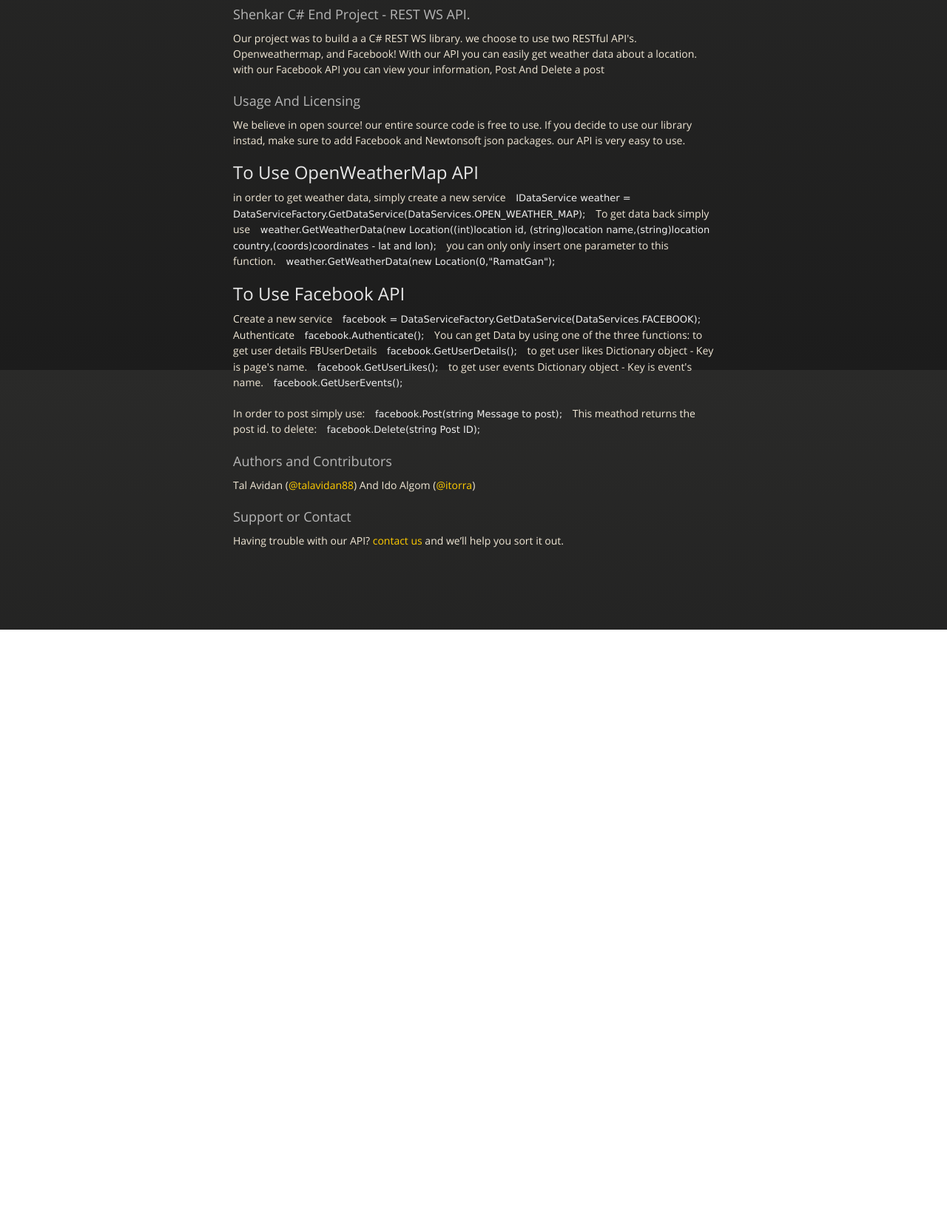
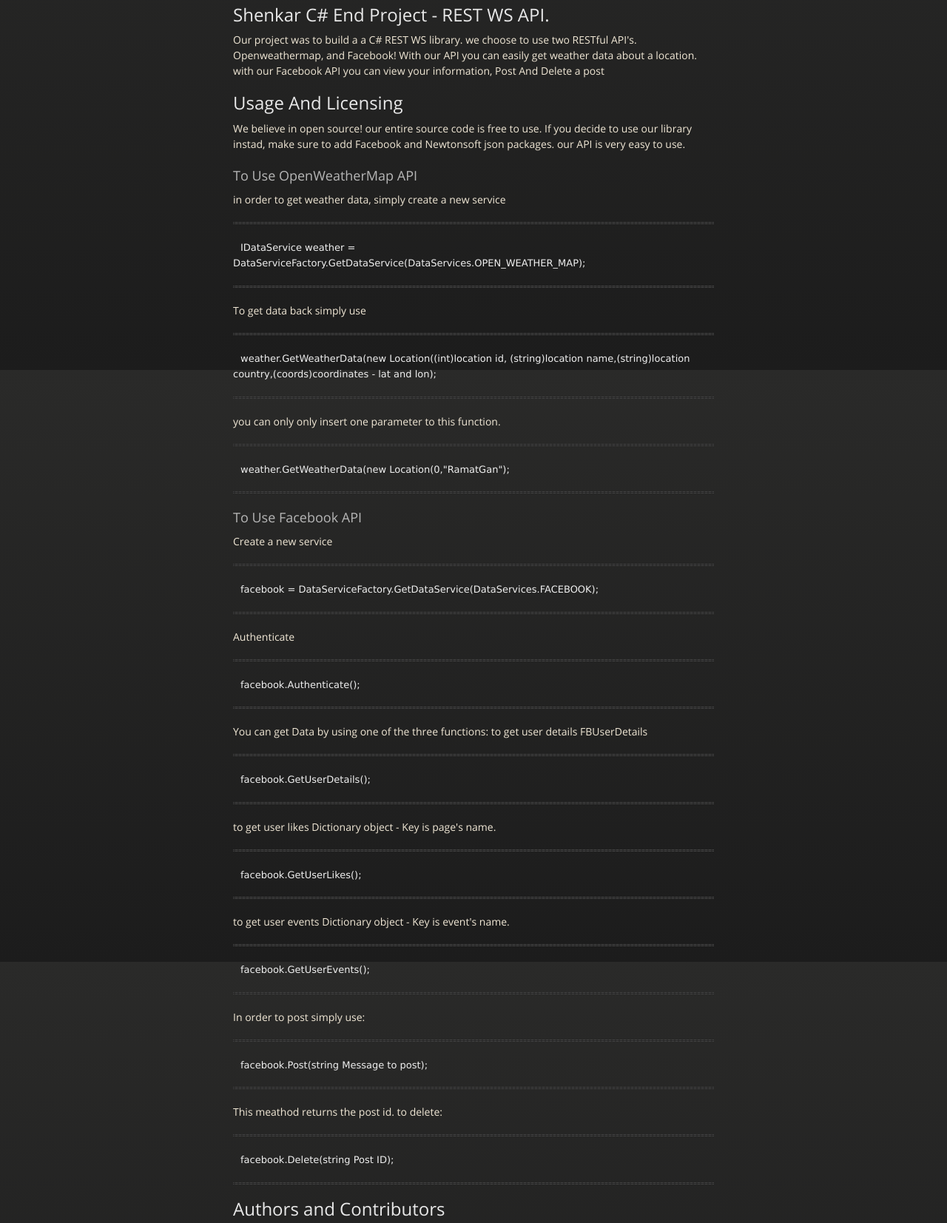
Before and after one commit to Talavidan88/CSHarpWSAPI, a plain HTML site: page index.html in a window 1280 px wide. Shown: the part 300-1953 px from the top of the page at 74% size. Before the commit the page ends 1151 px from the top, so only its background shows below. Drawn offline with nearby package versions, Linux system fonts and the light colour scheme.

Commit message:
Replace master branch with page content via GitHub

```diff
--- a/index.html
+++ b/index.html
@@ -35,57 +35,114 @@
           <span class="credits right">Hosted on GitHub Pages &mdash; Theme by <a href="https://twitter.com/michigangraham">mattgraham</a></span>
         </div>
 
-        <h3>
-<a id="shenkar-c-end-project---rest-ws-api" class="anchor" href="#shenkar-c-end-project---rest-ws-api" aria-hidden="true"><span aria-hidden="true" class="octicon octicon-link"></span></a>Shenkar C# End Project - REST WS API.</h3>
+        <h2>
+<a id="shenkar-c-end-project---rest-ws-api" class="anchor" href="#shenkar-c-end-project---rest-ws-api" aria-hidden="true"><span aria-hidden="true" class="octicon octicon-link"></span></a>Shenkar C# End Project - REST WS API.</h2>
 
 <p>Our project was to build a a C# REST WS library. we choose to use two RESTful API's. Openweathermap, and Facebook!
 With our API you can easily get weather data about a location. with our Facebook API you can view your information, Post And Delete a post</p>
 
-<h3>
-<a id="usage-and-licensing" class="anchor" href="#usage-and-licensing" aria-hidden="true"><span aria-hidden="true" class="octicon octicon-link"></span></a>Usage And Licensing</h3>
+<h2>
+<a id="usage-and-licensing" class="anchor" href="#usage-and-licensing" aria-hidden="true"><span aria-hidden="true" class="octicon octicon-link"></span></a>Usage And Licensing</h2>
 
 <p>We believe in open source! our entire source code is free to use.
 If you decide to use our library instad, make sure to add Facebook and Newtonsoft json packages.
 our API is very easy to use.</p>
 
-<h2>
-<a id="to-use-openweathermap-api" class="anchor" href="#to-use-openweathermap-api" aria-hidden="true"><span aria-hidden="true" class="octicon octicon-link"></span></a>To Use OpenWeatherMap API</h2>
+<h3>
+<a id="to-use-openweathermap-api" class="anchor" href="#to-use-openweathermap-api" aria-hidden="true"><span aria-hidden="true" class="octicon octicon-link"></span></a>To Use OpenWeatherMap API</h3>
 
-<p>in order to get weather data, simply create a new service
-<code>IDataService weather = DataServiceFactory.GetDataService(DataServices.OPEN_WEATHER_MAP);</code>
-To get data back simply use
-<code>weather.GetWeatherData(new Location((int)location id, (string)location name,(string)location country,(coords)coordinates - lat and lon);</code>
-you can only  only insert one parameter to this function.
-<code>weather.GetWeatherData(new Location(0,"RamatGan");</code></p>
+<p>in order to get weather data, simply create a new service</p>
+
+<hr>
+
+<p><code>IDataService weather = DataServiceFactory.GetDataService(DataServices.OPEN_WEATHER_MAP);</code> </p>
+
+<hr>
+
+<p>To get data back simply use</p>
+
+<hr>
+
+<p><code>weather.GetWeatherData(new Location((int)location id, (string)location name,(string)location country,(coords)coordinates - lat and lon);</code></p>
+
+<hr>
+
+<p>you can only  only insert one parameter to this function.</p>
+
+<hr>
+
+<p><code>weather.GetWeatherData(new Location(0,"RamatGan");</code></p>
+
+<hr>
+
+<h3>
+<a id="to-use-facebook-api" class="anchor" href="#to-use-facebook-api" aria-hidden="true"><span aria-hidden="true" class="octicon octicon-link"></span></a>To Use Facebook API</h3>
+
+<p>Create a new service</p>
+
+<hr>
+
+<p><code>facebook = DataServiceFactory.GetDataService(DataServices.FACEBOOK);</code></p>
+
+<hr>
+
+<p>Authenticate</p>
+
+<hr>
+
+<p><code>facebook.Authenticate();</code></p>
+
+<hr>
+
+<p>You can get Data by using one of the three functions:
+to get user details FBUserDetails</p>
+
+<hr>
+
+<p><code>facebook.GetUserDetails();</code></p>
+
+<hr>
+
+<p>to get user likes Dictionary object - Key is page's name.</p>
+
+<hr>
+
+<p><code>facebook.GetUserLikes();</code></p>
+
+<hr>
+
+<p>to get user events Dictionary object - Key is event's name.</p>
+
+<hr>
+
+<p><code>facebook.GetUserEvents();</code></p>
+
+<hr>
+
+<p>In order to post simply use:</p>
+
+<hr>
+
+<p><code>facebook.Post(string Message to post);</code></p>
+
+<hr>
+
+<p>This meathod returns the post id.
+to delete:</p>
+
+<hr>
+
+<p><code>facebook.Delete(string Post ID);</code></p>
+
+<hr>
 
 <h2>
-<a id="to-use-facebook-api" class="anchor" href="#to-use-facebook-api" aria-hidden="true"><span aria-hidden="true" class="octicon octicon-link"></span></a>To Use Facebook API</h2>
-
-<p>Create a new service
-<code>facebook = DataServiceFactory.GetDataService(DataServices.FACEBOOK);</code>
-Authenticate
-<code>facebook.Authenticate();</code>
-You can get Data by using one of the three functions:
-to get user details FBUserDetails
-<code>facebook.GetUserDetails();</code>
-to get user likes Dictionary object - Key is page's name.
-<code>facebook.GetUserLikes();</code>
-to get user events Dictionary object - Key is event's name.
-<code>facebook.GetUserEvents();</code></p>
-
-<p>In order to post simply use:
-<code>facebook.Post(string Message to post);</code>
-This meathod returns the post id.
-to delete:
-<code>facebook.Delete(string Post ID);</code></p>
-
-<h3>
-<a id="authors-and-contributors" class="anchor" href="#authors-and-contributors" aria-hidden="true"><span aria-hidden="true" class="octicon octicon-link"></span></a>Authors and Contributors</h3>
+<a id="authors-and-contributors" class="anchor" href="#authors-and-contributors" aria-hidden="true"><span aria-hidden="true" class="octicon octicon-link"></span></a>Authors and Contributors</h2>
 
 <p>Tal Avidan (<a href="https://github.com/talavidan88" class="user-mention">@talavidan88</a>) And Ido Algom (<a href="https://github.com/itorra" class="user-mention">@itorra</a>)</p>
 
-<h3>
-<a id="support-or-contact" class="anchor" href="#support-or-contact" aria-hidden="true"><span aria-hidden="true" class="octicon octicon-link"></span></a>Support or Contact</h3>
+<h2>
+<a id="support-or-contact" class="anchor" href="#support-or-contact" aria-hidden="true"><span aria-hidden="true" class="octicon octicon-link"></span></a>Support or Contact</h2>
 
 <p>Having trouble with our API? <a href="ido@algom.cc">contact us</a> and we’ll help you sort it out.</p>
       </section>
```
Also changed, not shown: params.json (+1 -1 lines).
